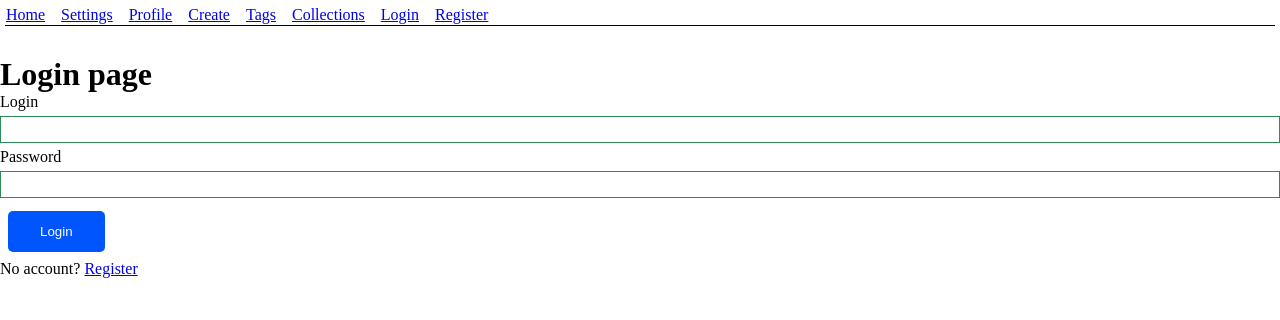
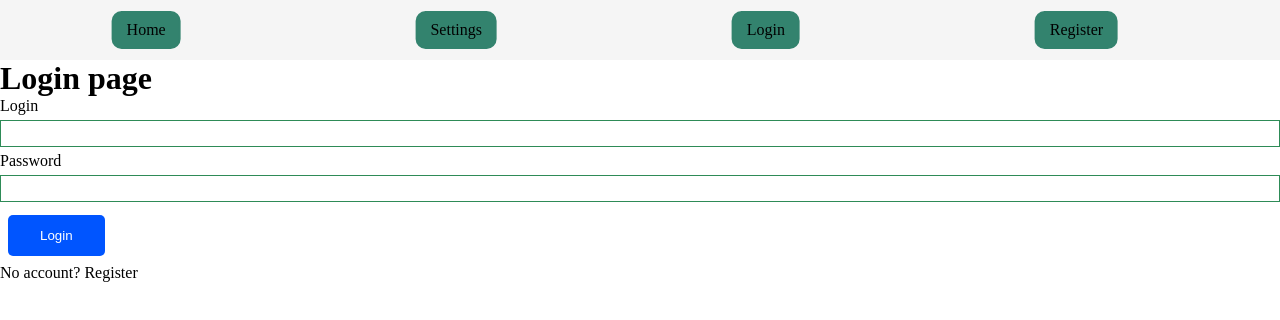
Before and after one commit to phowv/site, a React (Vite) app: page /login in a window 1280 px wide. Shown: the top 320 px of the page. Built offline with nearby package versions, Linux system fonts and the light colour scheme; no server answers.

Commit message:
add: simple style for header

```diff
--- a/src/components/Header/Header.module.css
+++ b/src/components/Header/Header.module.css
@@ -1,8 +1,15 @@
 .header {
-	justify-content: space-between;
-	align-items: center;
-	padding: 1px;
-	border-bottom: 1px solid #000;
-	display: flex;
-	margin: 5px 5px 10px 5px;
+	width: 100%;
+	top: 0;
+	min-height: 2rem;
+	display: block;
+	position: sticky;
+	background-color: whitesmoke;
+	padding: 0.7rem;
 }
+
+.header__container {
+	width: 80%;
+	transform: translateX(10%);
+	display: block;
+}
--- a/src/components/Header/Header.tsx
+++ b/src/components/Header/Header.tsx
@@ -1,7 +1,12 @@
 import cl from "./Header.module.css";
 
 const Header = ({ children }: { children: React.ReactNode }) => {
-	return <header className={cl.header}>{children}</header>;
+	return (
+	<header className={cl.header}>
+		<div className={cl.header__container}>
+			{children}
+		</div>
+	</header>);
 };
 
 export default Header;
--- a/src/components/sections/ImageSection.tsx
+++ b/src/components/sections/ImageSection.tsx
@@ -1,5 +1,5 @@
 import { useEffect, useState } from "react";
-import { fetchPhotos, toPhotoSize, type Photo } from "../../lib/api/photoApi";
+import { fetchPhotos, PhotoSize, toPhotoSize, type Photo } from "../../lib/api/photoApi";
 import SecureImage from "../UI/SecureImage/SecureImage";
 
 interface ImageSectionProps {
@@ -12,7 +12,7 @@ const ImageSection = (props: ImageSectionProps) => {
 	const [status, setStatus] = useState("empty");
 	const [photosList, setPhotosList] = useState<Array<Photo>>([]);
 
-	const requirePhotoSize = toPhotoSize(localStorage.getItem("feedImageRequireSize") ?? "");
+	const requirePhotoSize = toPhotoSize(localStorage.getItem("feedImageRequireSize") ?? PhotoSize.small);
 
 	useEffect(() => {
 		setStatus("loading");
--- /dev/null
+++ b/src/layouts/MainLayout.module.css
@@ -0,0 +1,16 @@
+.header__nav_list {
+	display: flex;
+	gap: 2rem;
+	justify-content: space-between;
+}
+
+.header__nav_link {
+	padding: 0.5rem 0.8rem 0.5rem 0.8rem;
+	background-color: var(--accent);
+	border-radius: var(--button-border-radius);
+	border: var(--accent) solid 2px;
+}
+
+.header__nav_link:hover {
+	background-color: var(--light-color);
+}
--- a/src/layouts/MainLayout.tsx
+++ b/src/layouts/MainLayout.tsx
@@ -2,6 +2,7 @@ import { NavLink, Outlet } from "react-router-dom";
 import Header from "../components/Header/Header";
 import { useAuth } from "../auth/authContext";
 import Button from "../components/UI/Button/Button";
+import cl from "./MainLayout.module.css"
 
 export default function MainLayout() {
 	const { isAuth, user, logout } = useAuth();
@@ -9,13 +10,13 @@ export default function MainLayout() {
 	return (
 		<div>
 			<Header>
-				<nav style={{ display: "flex", gap: "16px" }}>
-					<NavLink to="/">Home</NavLink>
-					<NavLink to="/settings">Settings</NavLink>
-					<NavLink to="/profile">Profile</NavLink>
-					<NavLink to="/create">Create</NavLink>
-					<NavLink to="/tags">Tags</NavLink>
-					<NavLink to="/collections">Collections</NavLink>
+				<nav className={cl.header__nav_list}>
+					<NavLink className={cl.header__nav_link} to="/">Home</NavLink>
+					<NavLink className={cl.header__nav_link} to="/settings">Settings</NavLink>
+					{/* <NavLink className={cl.header__nav_link} to="/profile">Profile</NavLink> */}
+					{/* <NavLink className={cl.header__nav_link} to="/create">Create</NavLink> */}
+					{/* <NavLink className={cl.header__nav_link} to="/tags">Tags</NavLink> */}
+					{/* <NavLink className={cl.header__nav_link} to="/collections">Collections</NavLink> */}
 
 					{isAuth ? (
 						<>
@@ -24,14 +25,14 @@ export default function MainLayout() {
 						</>
 					) : (
 						<>
-							<NavLink to="/login">Login</NavLink>
-							<NavLink to="/register">Register</NavLink>
+							<NavLink className={cl.header__nav_link} to="/login">Login</NavLink>
+							<NavLink className={cl.header__nav_link} to="/register">Register</NavLink>
 						</>
 					)}
 				</nav>
 			</Header>
 
-			<main style={{ padding: "20px 0" }}>
+			<main>
 				<Outlet />
 			</main>
 		</div>
--- a/src/styles/style.css
+++ b/src/styles/style.css
@@ -1,7 +1,23 @@
+:root {
+	--main-text-color: black;
+	--accent: rgba(51, 131, 110, 1);
+	--muted: rgb(132, 131, 131);
+	--button-border-radius: 10px;
+}
+
 * {
 	margin: 0;
 	padding: 0;
 	box-sizing: border-box;
+}
+
+a {
+	text-decoration: none;
+	color: var(--main-text-color);
+}
+
+a:hover, button:hover, input:hover, textarea:hover {
+	color: var(--accent);
 }
 
 .centered {
```
